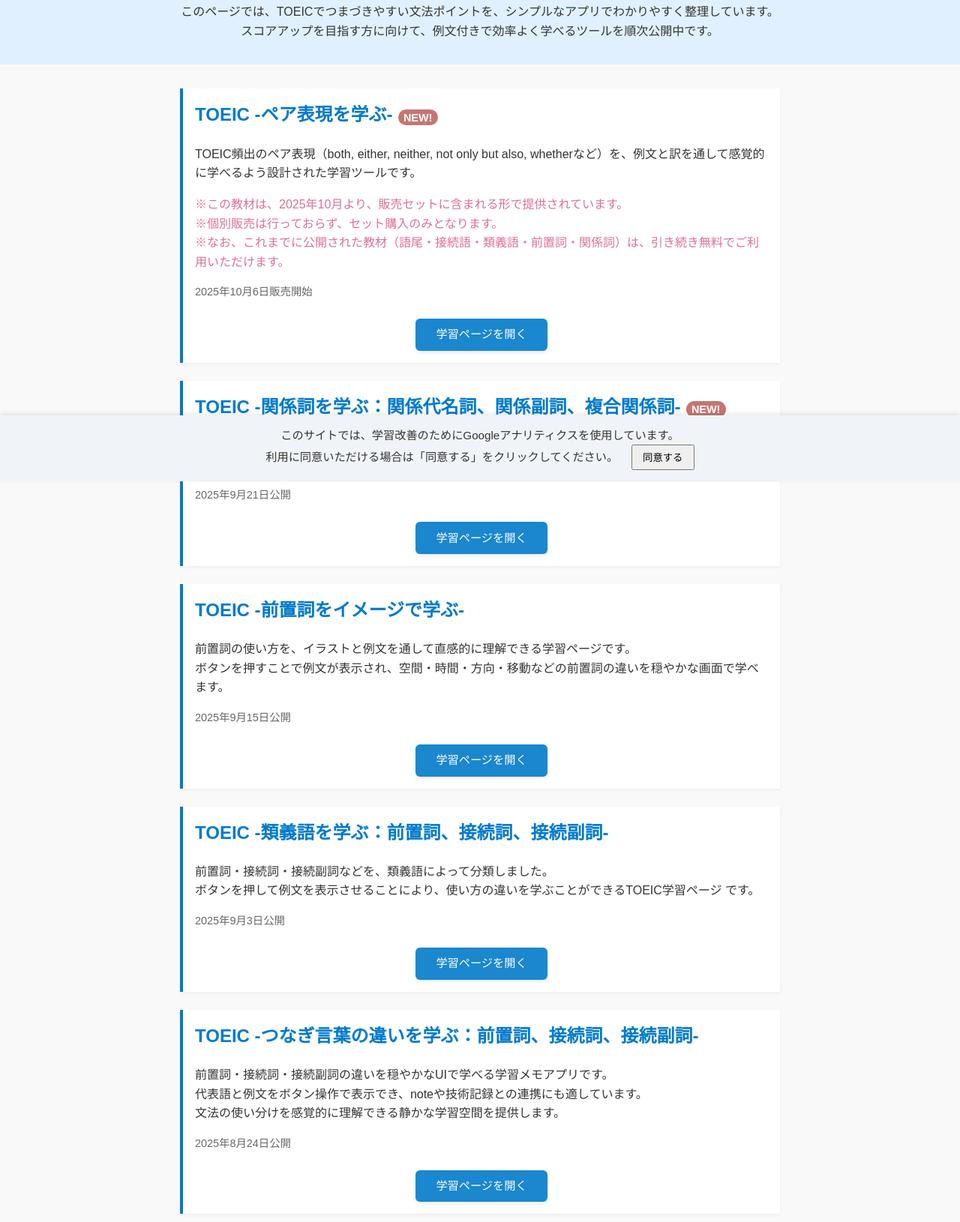
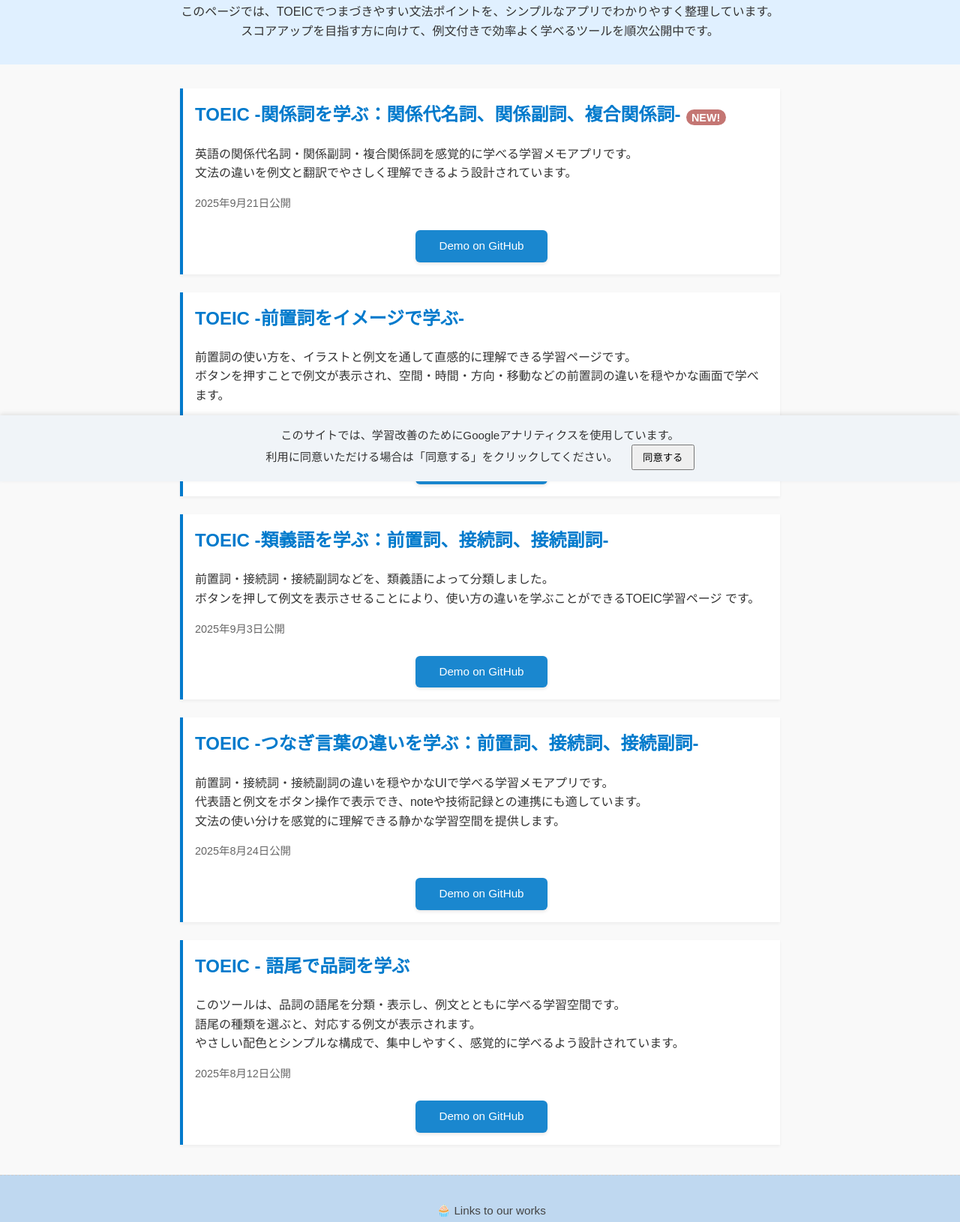
Before and after one commit to codeAchsh/TOEIC-GrammarTools, a plain HTML site: page index.html in a window 1280 px wide. Shown: the part 158-1788 px from the top of the page at 75% size. Drawn offline with Linux system fonts and the light colour scheme.

Commit message:
Update index.html
Update to old version

```diff
--- a/index.html
+++ b/index.html
@@ -21,7 +21,6 @@
 
   <!-- Favicon & Styles -->
   <link rel="shortcut icon" href="assets/images/MyIcon.ico" />
-  <base href="./">
   <link rel="stylesheet" href="assets/style.css">
 
   <!-- Google tag (gtag.js) -->
@@ -32,15 +31,6 @@
     gtag('js', new Date());
 
     gtag('config', 'G-P16Z7PRNNF');
-  </script>
-
-  <script>
-    window.onload = function() {
-      var link = document.createElement("link");
-      link.rel = "stylesheet";
-      link.href = "assets/style.css";
-      document.head.appendChild(link);
-    };
   </script>
 
 </head>
@@ -58,35 +48,7 @@
     <section id="tool-list">
       <!-- 新しい順に追加 -->
     <article>
-        <h2><a href="../TOEIC-grammar-for-pair-expressions/index.html">TOEIC -ペア表現を学ぶ-</a><span class="new-badge">NEW!</span>
-        </h2>
-        <p>
-          TOEIC頻出のペア表現（both, either, neither, not only but also, whetherなど）を、例文と訳を通して感覚的に学べるよう設計された学習ツールです。
-        </p>
-        <p class="note" style="color: palevioletred;">
-          ※この教材は、2025年10月より、販売セットに含まれる形で提供されています。<br>
-          ※個別販売は行っておらず、セット購入のみとなります。<br>
-          ※なお、これまでに公開された教材（語尾・接続語・類義語・前置詞・関係詞）は、引き続き無料でご利用いただけます。
-        </p>
-
-        <time datetime="2025-10-06">2025年10月6日販売開始</time>
-
-        <div class="buttons">
-            <!-- <a class="btn-buy" href="https://achshcode.gumroad.com/l/odqgd" target="_blank">Buy on Gumroad</a> -->
-            <!-- <a class="btn-buy" href="https://buymeacoffee.com/codeAchsh/e/430217" target="_blank">Buy on BuyMeACoffee</a>
-            <a class="btn-buy" href="https://ko-fi.com/s/06ffe86b15" target="_blank">Buy on Ko-fi</a> -->
-            <a class="btn-demo" href="../TOEIC-grammar-for-pair-expressions/index.html">学習ページを開く</a>
-        </div>
-    </article>
-
-
-<!--  今後追加するツールはここに上から順に --------------------------------------->
-
-
-<!-- 以下、無料公開分 -->
-
-    <article>
-        <h2><a href="../TOEIC-grammar-for-relative-words/index.html">TOEIC -関係詞を学ぶ：関係代名詞、関係副詞、複合関係詞-</a><span class="new-badge">NEW!</span>
+        <h2><a href="https://codeachsh.github.io/TOEIC-grammar-for-relative-words/">TOEIC -関係詞を学ぶ：関係代名詞、関係副詞、複合関係詞-</a><span class="new-badge">NEW!</span>
         </h2>
         <p>
           英語の関係代名詞・関係副詞・複合関係詞を感覚的に学べる学習メモアプリです。<br>
@@ -99,12 +61,16 @@
             <!-- <a class="btn-buy" href="https://achshcode.gumroad.com/l/odqgd" target="_blank">Buy on Gumroad</a> -->
             <!-- <a class="btn-buy" href="https://buymeacoffee.com/codeAchsh/e/430217" target="_blank">Buy on BuyMeACoffee</a>
             <a class="btn-buy" href="https://ko-fi.com/s/06ffe86b15" target="_blank">Buy on Ko-fi</a> -->
-            <a class="btn-demo" href="../TOEIC-grammar-for-relative-words/index.html">学習ページを開く</a>
+            <a class="btn-demo" href="https://codeachsh.github.io/TOEIC-grammar-for-relative-words/" target="_blank">Demo on GitHub</a>
         </div>
     </article>
 
+
+<!--  今後追加するツールはここに上から順に --------------------------------------->
+
+
     <article>
-        <h2><a href="../TOEIC-grammar-for-prepositions/index.html">TOEIC -前置詞をイメージで学ぶ-</a>
+        <h2><a href="https://codeachsh.github.io/TOEIC-grammar-for-prepositions/">TOEIC -前置詞をイメージで学ぶ-</a>
         </h2>
         <p>
           前置詞の使い方を、イラストと例文を通して直感的に理解できる学習ページです。<br>
@@ -117,13 +83,13 @@
             <!-- <a class="btn-buy" href="https://achshcode.gumroad.com/l/odqgd" target="_blank">Buy on Gumroad</a> -->
             <!-- <a class="btn-buy" href="https://buymeacoffee.com/codeAchsh/e/430217" target="_blank">Buy on BuyMeACoffee</a>
             <a class="btn-buy" href="https://ko-fi.com/s/06ffe86b15" target="_blank">Buy on Ko-fi</a> -->
-            <a class="btn-demo" href="../TOEIC-grammar-for-prepositions/index.html">学習ページを開く</a>
+            <a class="btn-demo" href="https://codeachsh.github.io/TOEIC-grammar-for-prepositions/" target="_blank">Demo on GitHub</a>
         </div>
     </article>
 
 
     <article>
-        <h2><a href="../TOEIC-grammar-synonym-for-transition-words/index.html">TOEIC -類義語を学ぶ：前置詞、接続詞、接続副詞-</a>
+        <h2><a href="https://codeachsh.github.io/TOEIC-grammar-synonym-for-transition-words/">TOEIC -類義語を学ぶ：前置詞、接続詞、接続副詞-</a>
         </h2>
         <p>
           前置詞・接続詞・接続副詞などを、類義語によって分類しました。<br>ボタンを押して例文を表示させることにより、使い方の違いを学ぶことができるTOEIC学習ページ  です。
@@ -135,12 +101,12 @@
             <!-- <a class="btn-buy" href="https://achshcode.gumroad.com/l/odqgd" target="_blank">Buy on Gumroad</a> -->
             <!-- <a class="btn-buy" href="https://buymeacoffee.com/codeAchsh/e/430217" target="_blank">Buy on BuyMeACoffee</a>
             <a class="btn-buy" href="https://ko-fi.com/s/06ffe86b15" target="_blank">Buy on Ko-fi</a> -->
-            <a class="btn-demo" href="../TOEIC-grammar-synonym-for-transition-words/index.html">学習ページを開く</a>
+            <a class="btn-demo" href="https://codeachsh.github.io/TOEIC-grammar-synonym-for-transition-words/" target="_blank">Demo on GitHub</a>
         </div>
     </article>
 
     <article>
-        <h2><a href="../TOEIC-grammar-for-transition-words/index.html">TOEIC -つなぎ言葉の違いを学ぶ：前置詞、接続詞、接続副詞-</a>
+        <h2><a href="https://codeachsh.github.io/TOEIC-grammar-for-transition-words/">TOEIC -つなぎ言葉の違いを学ぶ：前置詞、接続詞、接続副詞-</a>
         </h2>
         <p>
           前置詞・接続詞・接続副詞の違いを穏やかなUIで学べる学習メモアプリです。<br>代表語と例文をボタン操作で表示でき、noteや技術記録との連携にも適しています。<br>文法の使い分けを感覚的に理解できる静かな学習空間を提供します。
@@ -152,13 +118,13 @@
             <!-- <a class="btn-buy" href="https://achshcode.gumroad.com/l/odqgd" target="_blank">Buy on Gumroad</a> -->
             <!-- <a class="btn-buy" href="https://buymeacoffee.com/codeAchsh/e/430217" target="_blank">Buy on BuyMeACoffee</a>
             <a class="btn-buy" href="https://ko-fi.com/s/06ffe86b15" target="_blank">Buy on Ko-fi</a> -->
-            <a class="btn-demo" href="../TOEIC-grammar-for-transition-words/index.html">学習ページを開く</a>
+            <a class="btn-demo" href="https://codeachsh.github.io/TOEIC-grammar-for-transition-words/" target="_blank">Demo on GitHub</a>
         </div>
     </article>
 
 
     <article>
-        <h2><a href="../TOEIC-grammar-for-suffixes/index.html">TOEIC - 語尾で品詞を学ぶ</a>
+        <h2><a href="https://codeachsh.github.io/TOEIC-grammar-for-suffixes/">TOEIC - 語尾で品詞を学ぶ</a>
         </h2>
         <p>このツールは、品詞の語尾を分類・表示し、例文とともに学べる学習空間です。<br>
             語尾の種類を選ぶと、対応する例文が表示されます。<br>
@@ -172,7 +138,7 @@
             <!-- <a class="btn-buy" href="https://buymeacoffee.com/codeAchsh/e/430217" target="_blank">Buy on BuyMeACoffee</a>
             <a class="btn-buy" href="https://ko-fi.com/s/06ffe86b15" target="_blank">Buy on Ko-fi</a> -->
 
-            <a class="btn-demo" href="../TOEIC-grammar-for-suffixes/index.html" >学習ページを開く</a>
+            <a class="btn-demo" href="https://codeachsh.github.io/TOEIC-grammar-for-suffixes/" target="_blank">Demo on GitHub</a>
         </div>
     </article>
 
```
